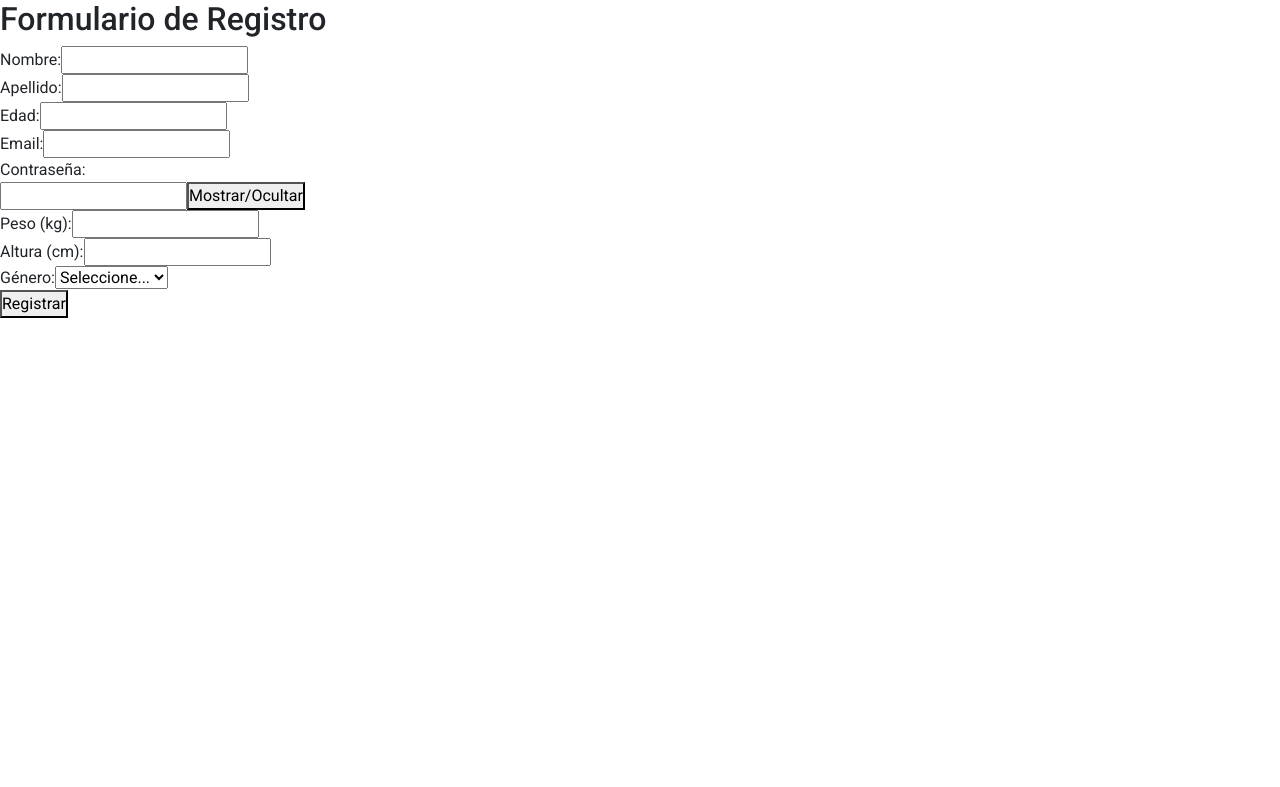
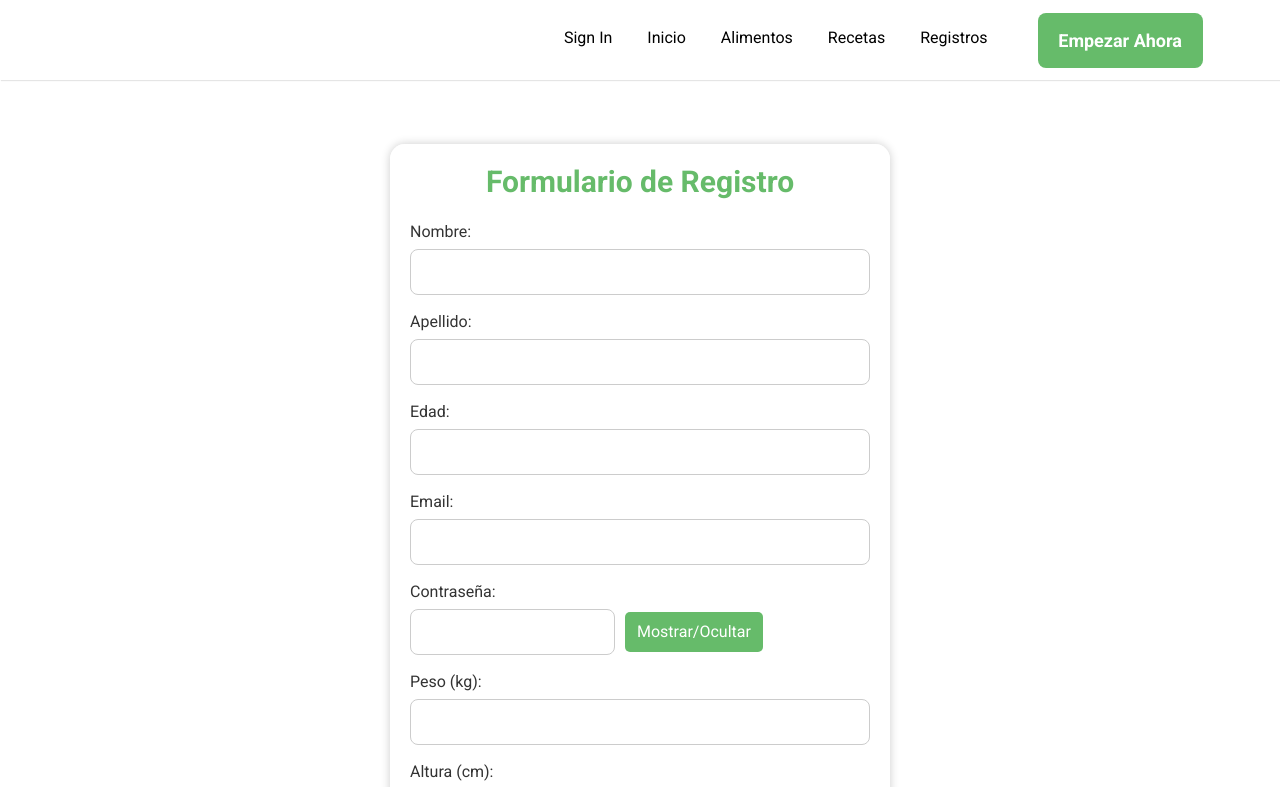
Before and after one commit to santiago9110/nutriTrackFausto, an Angular app: page /register in a window 1280 px wide. Shown: the top 787 px of the page. Built offline with nearby package versions, Linux system fonts and the light colour scheme.

Commit message:
"estilos y rutas"

```diff
--- a/src/app/app.routes.ts
+++ b/src/app/app.routes.ts
@@ -9,7 +9,7 @@ import { LoginComponent } from './components/user/login/login.component';
 export const routes: Routes = [
     { path: 'alimentos', component: AlimentosComponent },
     { path: 'inicio', component: LandingComponent },
-    { path: 'recetas', component: RecetasComponent },
+    { path: 'recetas', component: RecetasComponent},
     {path:'register', component:RegisterFormComponent},
     {path:'userProfile',component:UserProfilePageComponent},
     {
--- a/src/app/components/user/login/login.component.css
+++ b/src/app/components/user/login/login.component.css
@@ -0,0 +1,84 @@
+body {
+    background-image: url('/src/assets/images/FONDO-LANDING.png');
+    background-size: cover;
+    background-position: center;
+    background-repeat: no-repeat;
+    height: 100vh;
+    margin: 0;
+    padding: 0;
+}
+
+.login-container {
+    max-width: 400px;
+    margin: 5% auto;
+    padding: 20px;
+    background-color: rgba(255, 255, 255, 0.9);
+    border-radius: 15px;
+    box-shadow: 0 0 10px rgba(0, 0, 0, 0.2);
+    text-align: center;
+}
+
+.login-container h2 {
+    color: #66BB6A;
+    font-size: 30px;
+    font-weight: bold;
+    margin-bottom: 20px;
+}
+
+.form-group {
+    margin-bottom: 15px;
+    text-align: left;
+}
+
+.form-group label {
+    font-size: 16px;
+    color: #333;
+}
+
+.form-group input {
+    width: 100%;
+    padding: 10px;
+    border-radius: 8px;
+    border: 1px solid #ccc;
+    font-size: 16px;
+    margin-top: 5px;
+}
+
+.form-group input:focus {
+    border-color: #66BB6A;
+    outline: none;
+    box-shadow: 0px 0px 5px rgba(102, 187, 106, 0.5);
+}
+
+.error-message {
+    color: red;
+    font-size: 14px;
+    margin-top: 5px;
+}
+
+.login-button {
+    width: 100%;
+    padding: 15px;
+    background-color: #66BB6A;
+    color: white;
+    font-size: 18px;
+    font-weight: bold;
+    border: none;
+    border-radius: 8px;
+    cursor: pointer;
+    transition: background-color 0.5s, color 0.5s, transform 0.3s;
+    box-shadow: 0px 0px 10px rgba(0, 0, 0, 0.2);
+}
+
+.login-button:hover {
+    background-color: white;
+    color: #66BB6A;
+    border: 2px solid #66BB6A;
+    transform: scale(1.05);
+}
+
+.login-button:disabled {
+    background-color: #ccc;
+    cursor: not-allowed;
+    color: #666;
+}
--- a/src/app/components/user/login/login.component.html
+++ b/src/app/components/user/login/login.component.html
@@ -1,20 +1,27 @@
+<div class="login-container">
+  <h2>Iniciar Sesión</h2>
   <form [formGroup]="loginForm" (ngSubmit)="onSubmit()">
+      <div class="form-group">
           <label for="email">Email:</label>
-    <input id="email" formControlName="email" type="email">
-    <div *ngIf="loginForm.get('email')?.invalid && loginForm.get('email')?.touched">
+          <input id="email" formControlName="email" type="email" />
+          <div *ngIf="loginForm.get('email')?.invalid && loginForm.get('email')?.touched" class="error-message">
               <small>Por favor, ingrese un email válido.</small>
           </div>
+      </div>
 
-    <label for="password">Password:</label>
-    <input id="password" formControlName="password" type="password">
-    <div *ngIf="loginForm.get('password')?.invalid && loginForm.get('password')?.touched">
+      <div class="form-group">
+          <label for="password">Contraseña:</label>
+          <input id="password" formControlName="password" type="password" />
+          <div *ngIf="loginForm.get('password')?.invalid && loginForm.get('password')?.touched" class="error-message">
               <small>La contraseña es obligatoria.</small>
           </div>
+      </div>
 
-    <button type="submit" [disabled]="loginForm.invalid">Login</button>
+      <button type="submit" class="login-button" [disabled]="loginForm.invalid">Login</button>
 
       <!-- Mensaje de error de login fallido -->
       <div *ngIf="loginFailed" class="error-message">
           <small>Email o contraseña incorrectos.</small>
       </div>
   </form>
+</div>
--- a/src/app/components/user/register/register.component.css
+++ b/src/app/components/user/register/register.component.css
@@ -0,0 +1,96 @@
+body {
+    background-image: url('/src/assets/images/FONDO-LANDING.png');
+    background-size: cover;
+    background-position: center;
+    background-repeat: no-repeat;
+    height: 100vh;
+    margin: 0;
+    padding: 0;
+    position: relative;
+}
+
+.register-container {
+    max-width: 500px;
+    margin: 5% auto;
+    padding: 20px;
+    background-color: rgba(255, 255, 255, 0.9);
+    border-radius: 15px;
+    box-shadow: 0 0 10px rgba(0, 0, 0, 0.2);
+}
+
+.register-container h2 {
+    text-align: center;
+    font-size: 30px;
+    color: #66BB6A;
+    font-weight: bold;
+    margin-bottom: 20px;
+}
+
+.form-group {
+    display: flex;
+    flex-direction: column;
+    margin-bottom: 15px;
+}
+
+.form-group label {
+    font-size: 16px;
+    color: #333;
+    margin-bottom: 5px;
+}
+
+.form-group input,
+.form-group select {
+    padding: 10px;
+    border-radius: 8px;
+    border: 1px solid #ccc;
+    font-size: 16px;
+}
+
+.form-group input:focus,
+.form-group select:focus {
+    border-color: #66BB6A;
+    outline: none;
+    box-shadow: 0px 0px 5px rgba(102, 187, 106, 0.5);
+}
+
+.password-container {
+    display: flex;
+    align-items: center;
+}
+
+.password-container button {
+    background-color: #66BB6A;
+    color: white;
+    border: none;
+    padding: 8px 12px;
+    border-radius: 5px;
+    margin-left: 10px;
+    cursor: pointer;
+}
+
+.password-container button:hover {
+    background-color: white;
+    color: #66BB6A;
+    border: 1px solid #66BB6A;
+}
+
+.register-button {
+    width: 100%;
+    padding: 15px;
+    background-color: #66BB6A;
+    color: white;
+    font-size: 18px;
+    font-weight: bold;
+    border: none;
+    border-radius: 8px;
+    cursor: pointer;
+    transition: background-color 0.5s, color 0.5s, transform 0.3s;
+    box-shadow: 0px 0px 10px rgba(0, 0, 0, 0.2);
+}
+
+.register-button:hover {
+    background-color: white;
+    color: #66BB6A;
+    border: 2px solid #66BB6A;
+    transform: scale(1.05);
+}
--- a/src/app/components/user/register/register.component.html
+++ b/src/app/components/user/register/register.component.html
@@ -1,20 +1,19 @@
-<div>
-
+<div class="register-container">
     <h2>Formulario de Registro</h2>
     <form [formGroup]="registerForm" (ngSubmit)="onSubmit()">
         <div class="form-group">
-            <label for="nombre">Nombre:</label>
+            <label for="name">Nombre:</label>
             <input type="text" id="name" formControlName="name" />
         </div>
 
         <div class="form-group">
-            <label for="apellido">Apellido:</label>
-            <input type="text" id="apellido" formControlName="surname" />
+            <label for="surname">Apellido:</label>
+            <input type="text" id="surname" formControlName="surname" />
         </div>
 
         <div class="form-group">
-            <label for="edad">Edad:</label>
-            <input type="number" id="edad" formControlName="age" />
+            <label for="age">Edad:</label>
+            <input type="number" id="age" formControlName="age" />
         </div>
 
         <div class="form-group">
@@ -31,25 +30,25 @@
         </div>
 
         <div class="form-group">
-            <label for="peso">Peso (kg):</label>
-            <input type="number" id="peso" formControlName="weight" />
+            <label for="weight">Peso (kg):</label>
+            <input type="number" id="weight" formControlName="weight" />
         </div>
 
         <div class="form-group">
-            <label for="altura">Altura (cm):</label>
-            <input type="number" id="altura" formControlName="height" />
+            <label for="height">Altura (cm):</label>
+            <input type="number" id="height" formControlName="height" />
         </div>
 
         <div class="form-group">
-            <label for="genero">Género:</label>
-            <select id="genero" formControlName="gender">
+            <label for="gender">Género:</label>
+            <select id="gender" formControlName="gender">
                 <option value="">Seleccione...</option>
                 <option value="masculino">Masculino</option>
                 <option value="femenino">Femenino</option>
             </select>
         </div>
 
+        <button class="register-button" type="submit">Registrar</button>
+    </form>
 
-        <button type="submit">Registrar</button>
-    </form>
 </div>
--- a/src/app/pages/register-form/register-form.component.html
+++ b/src/app/pages/register-form/register-form.component.html
@@ -1 +1,3 @@
+<app-nav-bar></app-nav-bar>
+
 <app-register></app-register>
```
Lines whose indentation alone changed are shown as unchanged.
